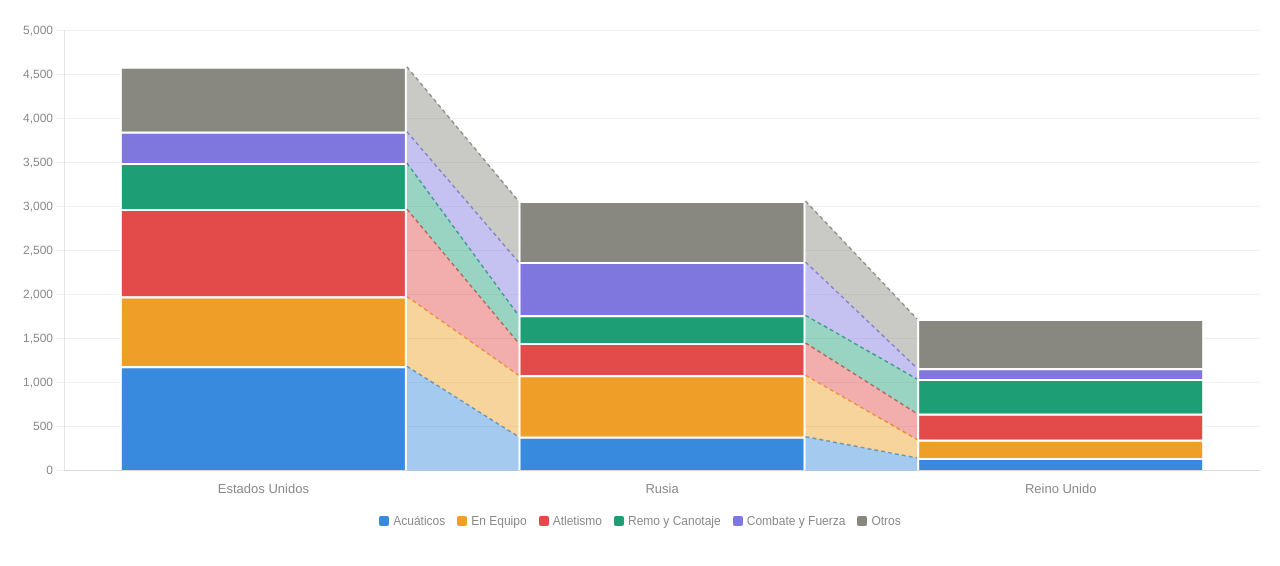
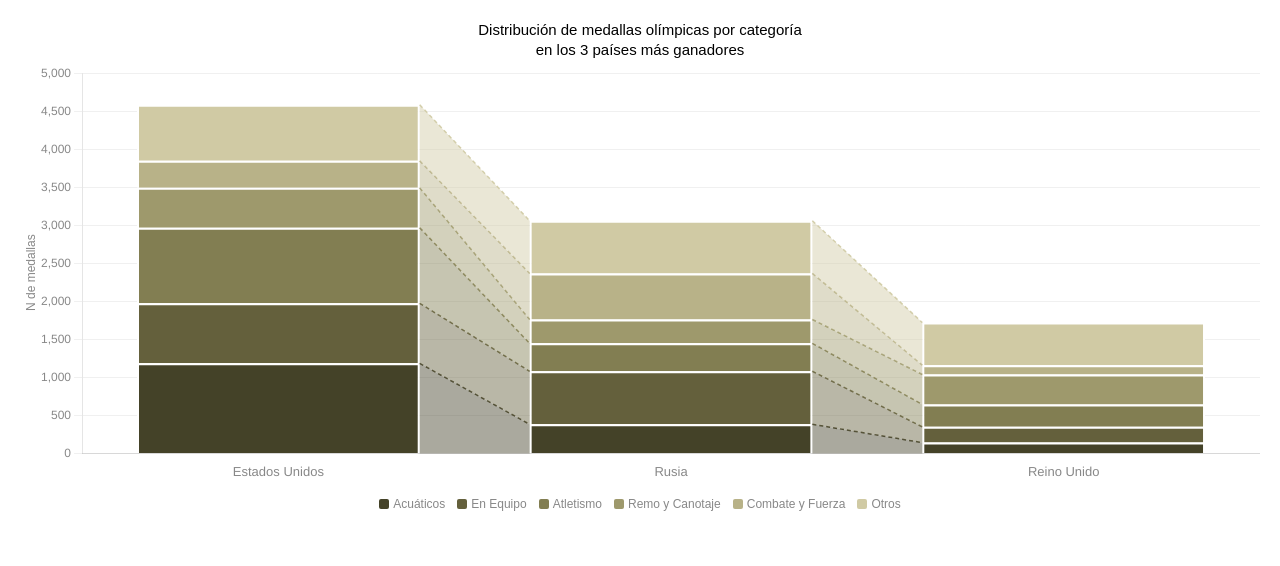
Before and after one commit to felipevilaseca/grafico-visualizacion, a plain HTML site: page index.html in a window 1280 px wide. Drawn offline with nearby package versions, Linux system fonts and the light colour scheme.

Commit message:
Update index.html

```diff
--- a/index.html
+++ b/index.html
@@ -10,23 +10,30 @@
   </style>
 </head>
 <body>
-  <div style="position:relative;width:100%;height:480px;">
+
+<div style="font-size:15px;font-weight:500;text-align:center;margin-bottom:4px;line-height:1.3;">Distribución de medallas olímpicas por categoría<br>en los 3 países más ganadores</div>
+
+<div style="display:flex;gap:0;align-items:stretch;">
+  <div style="display:flex;align-items:center;justify-content:center;writing-mode:vertical-rl;transform:rotate(180deg);font-size:12px;color:#888;padding-right:4px;white-space:nowrap;">N de medallas</div>
+  <div style="position:relative;flex:1;height:420px;">
     <canvas id="c"></canvas>
   </div>
+</div>
+
 <div id="legend">
-    <span class="leg-item"><span class="leg-box" style="background:#378ADD"></span>Acuáticos</span>
-    <span class="leg-item"><span class="leg-box" style="background:#EF9F27"></span>En Equipo</span>
-    <span class="leg-item"><span class="leg-box" style="background:#E24B4A"></span>Atletismo</span>
-    <span class="leg-item"><span class="leg-box" style="background:#1D9E75"></span>Remo y Canotaje</span>
-    <span class="leg-item"><span class="leg-box" style="background:#7F77DD"></span>Combate y Fuerza</span>
-    <span class="leg-item"><span class="leg-box" style="background:#888780"></span>Otros</span>
+  <span class="leg-item"><span class="leg-box" style="background:#444228"></span>Acuáticos</span>
+  <span class="leg-item"><span class="leg-box" style="background:#64603c"></span>En Equipo</span>
+  <span class="leg-item"><span class="leg-box" style="background:#827e52"></span>Atletismo</span>
+  <span class="leg-item"><span class="leg-box" style="background:#9e996c"></span>Remo y Canotaje</span>
+  <span class="leg-item"><span class="leg-box" style="background:#b8b288"></span>Combate y Fuerza</span>
+  <span class="leg-item"><span class="leg-box" style="background:#d0caa4"></span>Otros</span>
 </div>
 
 <script src="https://cdnjs.cloudflare.com/ajax/libs/Chart.js/4.4.1/chart.umd.js"></script>
 <script>
 const countries = ['Estados Unidos','Rusia','Reino Unido'];
 const disciplines = ['Acuáticos','En Equipo','Atletismo','Remo y Canotaje','Combate y Fuerza','Otros'];
-    const colors = ['#378ADD','#EF9F27','#E24B4A','#1D9E75','#7F77DD','#888780'];
+const colors = ['#444228','#64603c','#827e52','#9e996c','#b8b288','#d0caa4'];
 const rawData = [
   [1184, 383, 142],
   [790,  697, 207],
@@ -43,27 +50,21 @@
     const nDatasets = chart.data.datasets.length;
     const nCountries = countries.length;
     const scaleY = chart.scales.y;
-
     for (let ci = 0; ci < nCountries - 1; ci++) {
       let cumRight = 0;
       let cumLeft = 0;
-
       for (let di = 0; di < nDatasets; di++) {
         const barR = chart.getDatasetMeta(di).data[ci];
         const barL = chart.getDatasetMeta(di).data[ci + 1];
         if (!barR || !barL) continue;
-
         const val     = rawData[di][ci];
         const valNext = rawData[di][ci + 1];
-
         const yBottomR = scaleY.getPixelForValue(cumRight);
         const yTopR    = scaleY.getPixelForValue(cumRight + val);
         const yBottomL = scaleY.getPixelForValue(cumLeft);
         const yTopL    = scaleY.getPixelForValue(cumLeft + valNext);
-
         const xRight = barR.x + barR.width / 2;
         const xLeft  = barL.x - barL.width / 2;
-
         ctx.save();
         ctx.globalAlpha = 0.45;
         ctx.fillStyle = colors[di];
@@ -75,7 +76,6 @@
         ctx.closePath();
         ctx.fill();
         ctx.restore();
-
         ctx.save();
         ctx.globalAlpha = 0.9;
         ctx.strokeStyle = colors[di];
@@ -86,7 +86,6 @@
         ctx.lineTo(xLeft,  yTopL);
         ctx.stroke();
         ctx.restore();
-
         cumRight += val;
         cumLeft  += valNext;
       }
```
Lines whose indentation alone changed are shown as unchanged.
